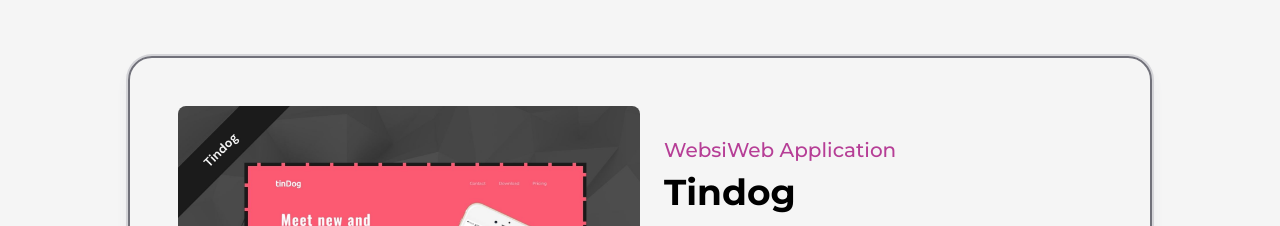
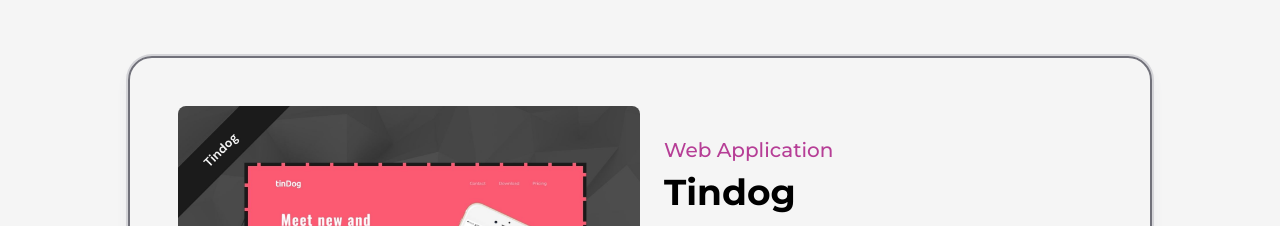
Before and after one commit to nadeeshaMadusanka99/personal_portfolio, a Next.js app: page /projects in a window 1280 px wide. Shown: the part 3140-3366 px from the top of the page. Built offline with nearby package versions, Linux system fonts and the light colour scheme.

Commit message:
Add minor name change

```diff
--- a/src/content/Projects.js
+++ b/src/content/Projects.js
@@ -79,7 +79,7 @@ export const dataProject = [
       "A user-friendly website for dog owners to find ideal dog partners for their furry friends.",
     link: "https://tindogweb44.netlify.app/",
     github: "https://github.com/nadeeshaMadusanka99/TinDog-App",
-    type: "WebsiWeb Application",
+    type: "Web Application",
     img: Tindog,
     styles: "col-span-12 ",
   },
```
